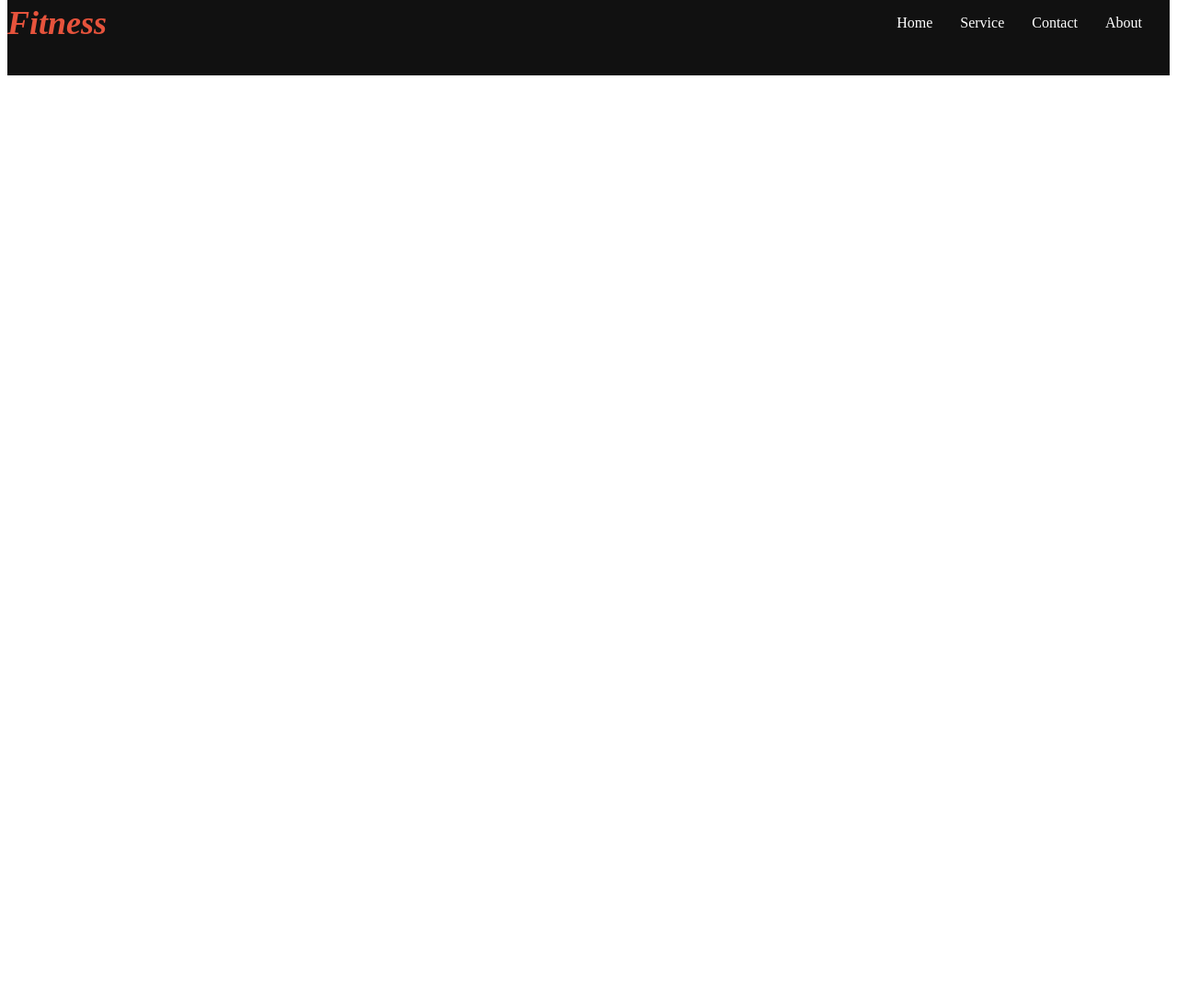
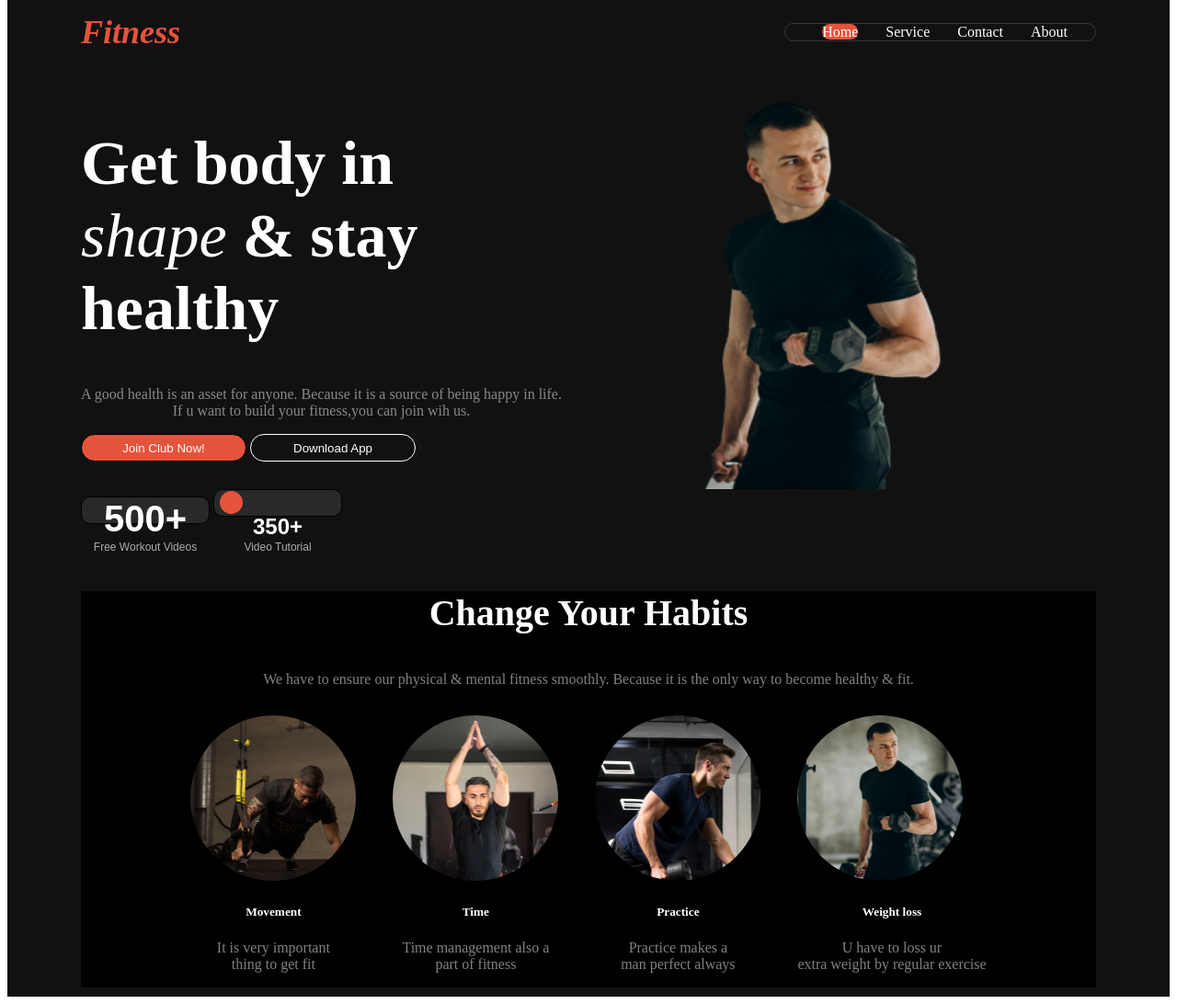
Before and after one commit to hanifraihan123/Assignment-2, a plain HTML site: page index.html in a window 1280 px wide. Shown: the part 40-1132 px from the top of the page at 92% size. Before the commit the page ends 800 px from the top, so only its background shows below. Drawn offline with Linux system fonts and the light colour scheme.

Commit message:
made navbar & change section complete

```diff
--- a/index.html
+++ b/index.html
@@ -8,19 +8,47 @@
 </head>
 <body>
     <header class="bg-light">
-<nav class="navbar display-flex">
+      <nav class="navbar display-flex">
         <h3 class="title">Fitness</h3>
         <ul class="nav-links display-flex">
-        <li class="nav-item"><a href="" class="nav-link">Home</a></li>
+        <li class="nav-item"><a href="" class="nav-link bar">Home</a></li>
         <li class="nav-item"><a href="" class="nav-link">Service</a></li>
         <li class="nav-item"><a href="" class="nav-link">Contact</a></li>
         <li class="nav-item"><a href="" class="nav-link">About</a></li>
     </ul>
 </nav>
-    </header>
-    <main>
-
-    </main>
+        <div class="banner display-flex">
+            <div>
+            <h1 class="banner-title">Get body in <br><span class="write">shape</span> & stay <br>healthy</h1>
+        <p class="short">A good health is an asset for anyone. Because it is a source of being happy in life.<br>If u want to build your fitness,you can join wih us.</p>
+        <button class="btn-primary">Join Club Now!</button>
+        <button class="btn-secondary">Download App</button>
+    </div>
+        <img class="banner-image" src="images/Images 2.png" alt="">
+        </div>
+        <button class="bts"><span class="digit">500+</span><br><span class="writing">Free Workout Videos</span></button>
+        <button class="bts"><div class="ball"></div><span class="digits">350+</span><br><span class="writing">Video Tutorial</span></button>
+        <main>
+<section class="change">
+    <div class="head">
+    <h3 class="change-title">Change Your Habits</h3>
+    <p class="short">We have to ensure our physical & mental fitness smoothly. Because it is the only way to become healthy & fit.</p>
+    </div>
+    <div>
+        <div class="img-container display-flex">
+            <div>
+            <img src="images/image 3.png" alt=""><h5 class="text">Movement</h5><p class="short">It is very important <br> thing to get fit</p></div>
+            <div>
+            <img src="images/image 2.png" alt=""><h5 class="text">Time</h5><p class="short">Time management also a <br> part of fitness</p></div>
+            <div>
+            <img src="images/image 4.png" alt=""><h5 class="text">Practice</h5><p class="short">Practice makes a <br> man perfect always</p></div>
+            <div>
+            <img src="images/image 5.png" alt=""><h5 class="text">Weight loss</h5><p class="short">U have to loss ur <br> extra weight by regular exercise</p></div>
+        </div>
+    </div>
+</section>
+        </main>
+</header>
     <footer>
 
     </footer>
--- a/styles/style.css
+++ b/styles/style.css
@@ -5,15 +5,26 @@
 .main-text{
     color: rgba(255, 255, 255, 1);
 }
-.text-color{
+.short{
     color: rgba(255, 255, 255, 0.5);
 }
 .bg-light{
     background-color: #111111;
+    max-width: 1440px;
+    padding: 10px 80px;
 }
+.title, .write{
+    font-style: italic;
+}
+.text{
+    color: #FFFFFF;
+}
+.text, .short{
+    text-align: center;
+}
+
 /* Navbar Styles */
 .title{
-font-style: italic;
 font-size: 2.25rem;
 font-weight: 800;
 color: #E6533C;
@@ -25,6 +36,8 @@ color: #E6533C;
 }
 .nav-links{
     list-style: none;
+    border: 1px solid rgb(55, 54, 54);
+    border-radius: 80px;
 }
 .nav-link{
     text-decoration: none;
@@ -35,4 +48,101 @@ color: #E6533C;
     margin-right: 30px;
     text-decoration: none;
 }
+.bar{
+    background-color: #E6533C;
+    border-radius: 100px;
+}
 /* Header Styles */
+
+/* Banner Styles */
+.banner-title{
+    color: #FFFFFF;
+    font-size: 4.25rem;
+    font-weight: 700;
+}
+.write{
+    font-weight: 400;
+}
+.description{
+    font-size: 1rem;
+    color: rgba(255, 255, 255, 0.5);
+}
+.btn-primary{
+background-color: #E6533C;
+color: #FFFFFF;
+width: 180px;
+height: 30px;
+border: 1px solid black;
+border-radius: 50px;
+}
+.btn-secondary{
+    background-color: #111111;
+    color: #FFFFFF;
+    width: 180px;
+    height: 30px;
+    border: 1px solid white;
+    border-radius: 50px;
+}
+.banner-image{
+    width: 280px;
+    height: 440px;
+    margin: 0 auto;
+}
+.bts{
+    background-color: rgba(255, 255, 255, 0.1);
+    width: 140px;
+    height: 30px;
+    border: 1px solid black;
+    border-radius: 10px;
+    margin: auto;
+}
+.digit{
+    color: rgba(255, 255, 255, 1);
+    font-size: 2.5rem;
+    font-weight: 700;
+}
+.writing{
+    color: rgba(255, 255, 255, 0.65);
+    font-size: 0.75rem;
+}
+.digits{
+    color: rgba(255, 255, 255, 1);
+    font-size: 1.5rem;
+    font-weight: 700;
+}
+.ball{
+    height: 25px;
+    width: 25px;
+    border-radius: 50%;
+    background-color: #E6533C;
+    text-align: center;
+}
+/* Change related styles */
+.change{
+    background-color: black;
+    max-width: 1440px;
+    margin: 0 auto;
+}
+.change-title{
+    color: rgba(255, 255, 255, 1);
+    font-size: 2.5rem;
+    font-weight: 700;
+}
+.description{
+    color: rgba(255, 255, 255, 1);
+}
+.head{
+    text-align: center;
+    margin-top: 20px;
+    margin-bottom: 30px;
+}
+.img-container img{
+    height: 180px;
+    width: 180px;
+    border-radius: 100%;
+}
+.img-container{
+    gap: 40px;
+    justify-content: center;
+    align-items: center;
+}
```
